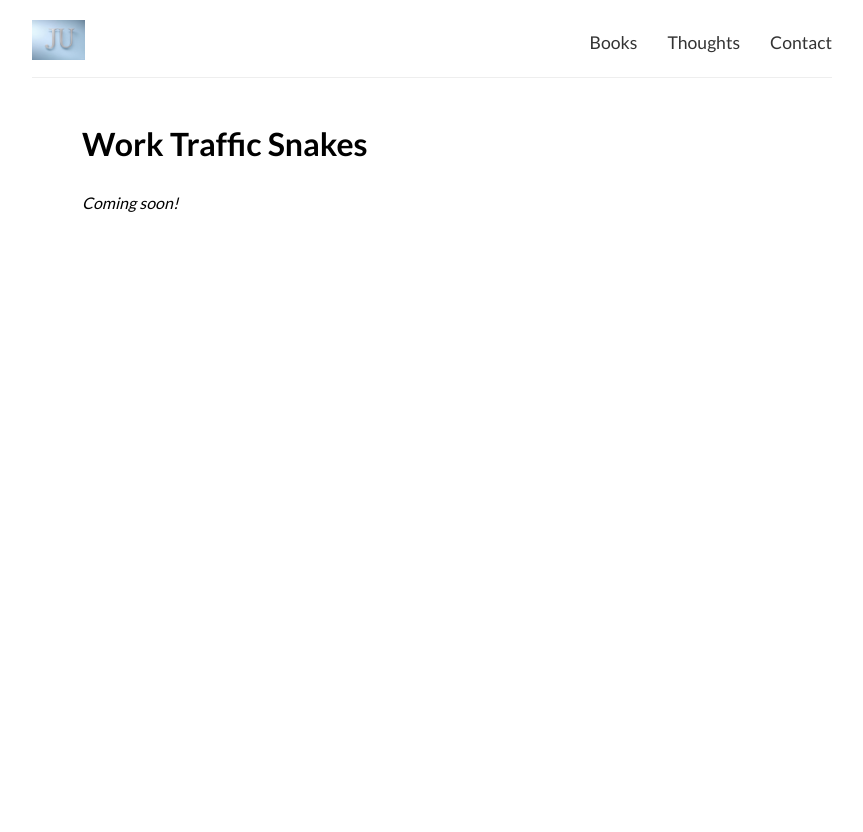
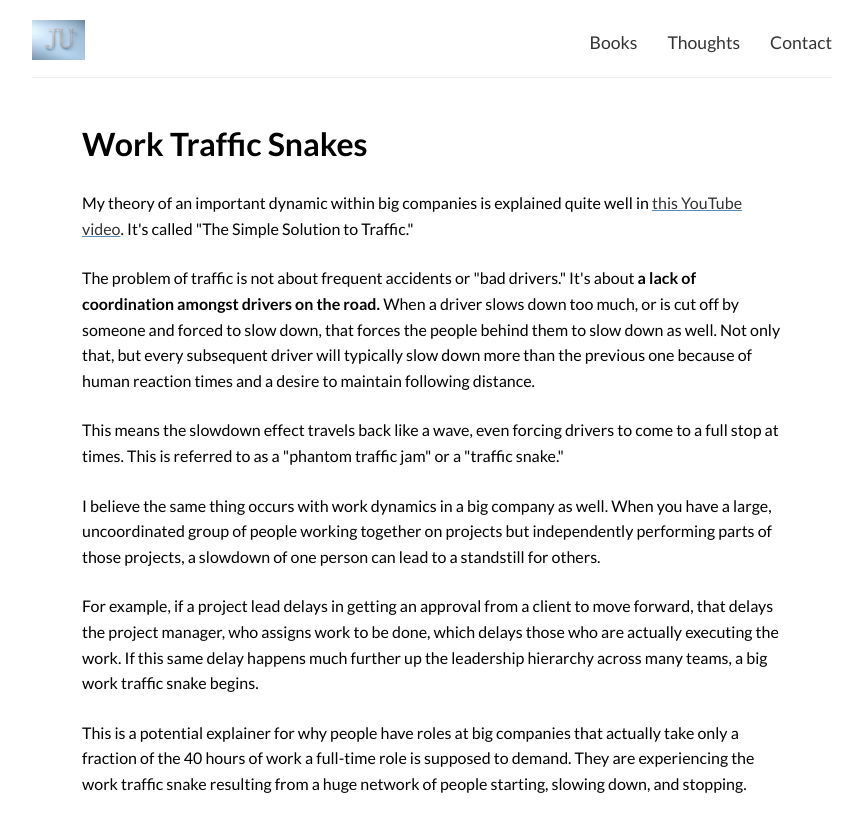
Before and after one commit to jackusherr/blog, a website: page thoughts/work-traffic-snakes.html in a window 1280 px wide. Shown: the whole page, without its empty margins (208-1071 px from the left). Before the commit the page ends 800 px from the top, so only its background shows below. Drawn offline with Linux system fonts and the light colour scheme.

Commit message:
Work Traffic Snakes post

```diff
--- a/thoughts/work-traffic-snakes.html
+++ b/thoughts/work-traffic-snakes.html
@@ -37,10 +37,12 @@
       color: #333;
       text-decoration: none;
       font-size: 1.1em;
-      transition: transform 0.2s ease;
+      transition: all 0.2s ease;
+      display: inline-block;
     }
     .nav-links a:hover {
       transform: translateY(-2px);
+      color: #5b8cb7;
     }
     .thought-content {
       max-width: 700px;
@@ -73,7 +75,47 @@
 
   <div class="thought-content">
     <h1>Work Traffic Snakes</h1>
-    <p><em>Coming soon!</em></p>
+
+    <p>
+      My theory of an important dynamic within big companies is explained quite well in
+      <a href="https://youtu.be/iHzzSao6ypE?si=oS5MYbCehoKEMle6" target="_blank" rel="noopener noreferrer">
+      this YouTube video</a>. It's called "The Simple Solution to Traffic."
+    </p>
+
+    <p>
+      The problem of traffic is not about frequent accidents or "bad drivers." It's about
+      <strong>a lack of coordination amongst drivers on the road.</strong> When a driver slows
+      down too much, or is cut off by someone and forced to slow down, that forces the people
+      behind them to slow down as well. Not only that, but every subsequent driver will typically
+      slow down more than the previous one because of human reaction times and a desire to maintain
+      following distance.
+    </p>
+
+    <p>This means the slowdown effect travels back like a wave, even forcing
+      drivers to come to a full stop at times. This is referred to as a "phantom traffic jam" or
+      a "traffic snake."
+    </p>
+
+    <p>
+      I believe the same thing occurs with work dynamics in a big company as well. When you have
+      a large, uncoordinated group of people working together on projects but independently
+      performing parts of those projects, a slowdown of one person can lead to a standstill for
+      others.
+    </p>
+
+    <p>
+      For example, if a project lead delays in getting an approval from a client to move
+      forward, that delays the project manager, who assigns work to be done, which delays those
+      who are actually executing the work. If this same delay happens much further up the
+      leadership hierarchy across many teams, a big work traffic snake begins.
+    </p>
+
+    <p>
+      This is a potential explainer for why people have roles at big companies that actually take
+      only a fraction of the 40 hours of work a full-time role is supposed to demand. They are
+      experiencing the work traffic snake resulting from a huge network of people starting, slowing
+      down, and stopping.
+    </p>
   </div>
 </body>
 </html>
```
Also changed, not shown: Work Traffic Snakes.md (added, +7 -0 lines).
